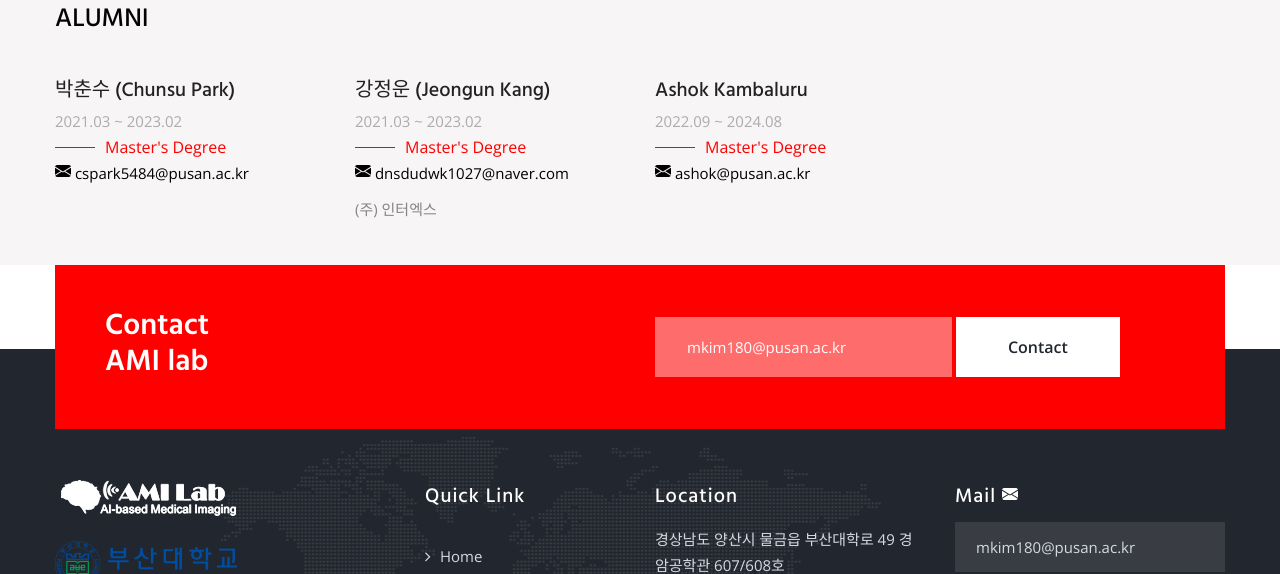
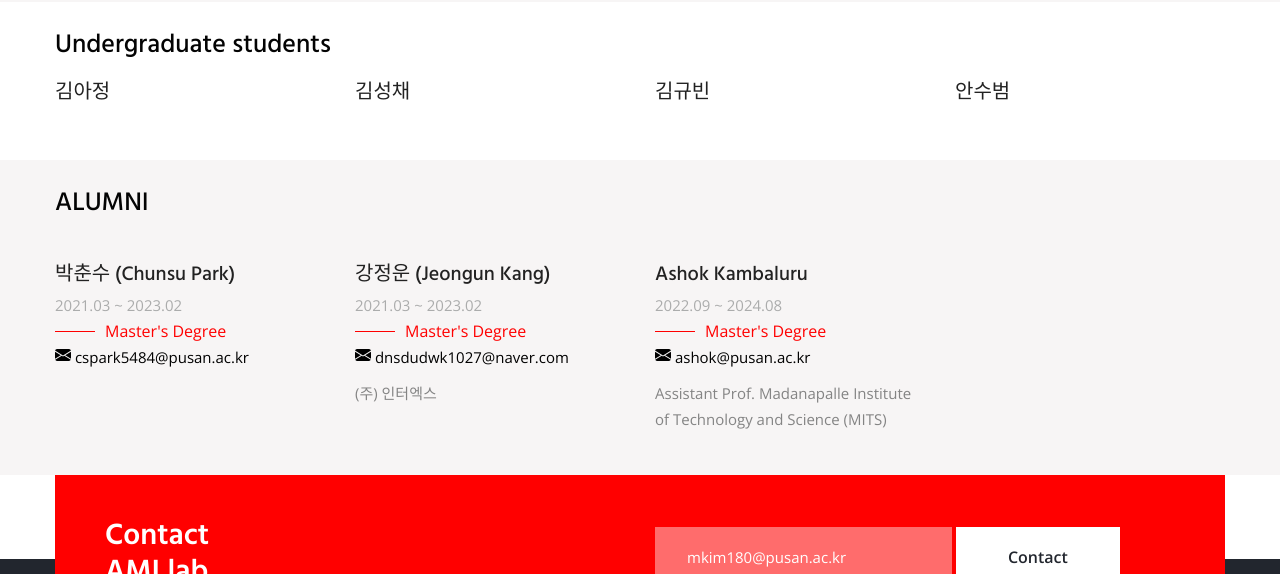
Before and after one commit to pnu-amilab/pnu-amilab.github.io, a Jekyll site: the page built from team.html, in a window 1280 px wide and 900 px high, scrolled down 3139 px, cut to the strip 235-809 px from the top of the window. Built offline with Jekyll 4.4.1, drawn with Linux system fonts in a browser that asks for light colours; some web fonts are replaced.

Commit message:
250206 학부연구생 아쇽 정보 수정

```diff
--- a/team.html
+++ b/team.html
@@ -338,6 +338,7 @@ title: Team
 
         <div  class="gray-bg">
             <div class="container">
+            <br>
             <h2 class="team-title">Researcher</h2>
                 <div class="row">
 
@@ -367,26 +368,38 @@ title: Team
             <br>
         </div>
 
-        <!-- <div  >
+        <div  >
             <div class="container">
+            <br>
             <h2 class="team-title">Undergraduate students</h2>
                 <div class="row">
 
                     <div class="col-lg-3 col-md-6 col-sm-12 team-column">
                         <div class="lower-content">
-                            <h4><a href="#">민수연 </a></h4>
+                            <h4><a href="#">김아정</a></h4>
                         </div>
                     </div>
 
                     <div class="col-lg-3 col-md-6 col-sm-12 team-column">
                         <div class="lower-content">
-                            <h4><a href="#">이가현 </a></h4>
+                            <h4><a href="#">김성채</a></h4>
+                        </div>
+                    </div>
+                    <div class="col-lg-3 col-md-6 col-sm-12 team-column">
+                        <div class="lower-content">
+                            <h4><a href="#">김규빈</a></h4>
+                        </div>
+                    </div>
+                    <div class="col-lg-3 col-md-6 col-sm-12 team-column">
+                        <div class="lower-content">
+                            <h4><a href="#">안수범</a></h4>
                         </div>
                     </div>
                 </div>
             </div>
             <br>
-        </div> -->
+            <br>
+        </div>
 
 
         <div class="gray-bg">
@@ -457,6 +470,7 @@ title: Team
                             </svg>
                             ashok@pusan.ac.kr
                     </p>
+                    <p>Assistant Prof. Madanapalle Institute of Technology and Science (MITS)</p>
                     </div>
                     </div>
                 </div>
```
